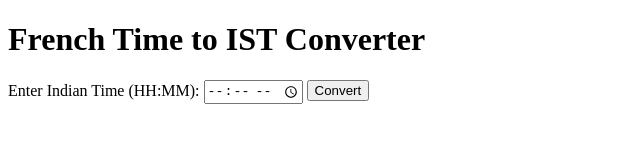
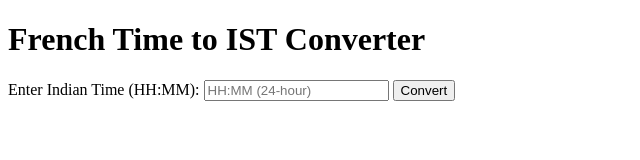
Before and after one commit to lzybot007/french-time-to-ist, a plain HTML site: page index.html in a window 1280 px wide. Shown: the whole page, without its empty margins (0-640 px from the left). Drawn offline with Linux system fonts and the light colour scheme.

Commit message:
Update index.html

```diff
--- a/index.html
+++ b/index.html
@@ -7,7 +7,7 @@
 <body class="p-6">
   <h1 class="text-xl font-bold mb-4">French Time to IST Converter</h1>
   <label>Enter Indian Time (HH:MM): </label>
-  <input type="time" id="Indiantime" />
+  <input type="text" id="Indiantime" placeholder="HH:MM (24-hour)">
   <button onclick="convertTime()">Convert</button>
   <p id="result" class="mt-4 text-lg font-semibold"></p>
 
```
